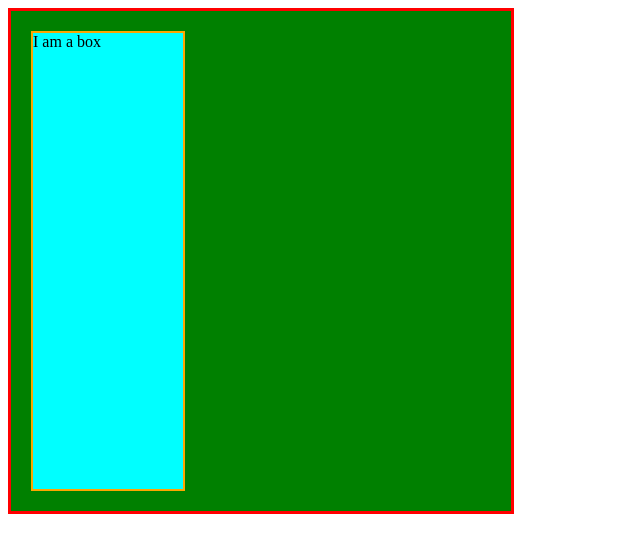
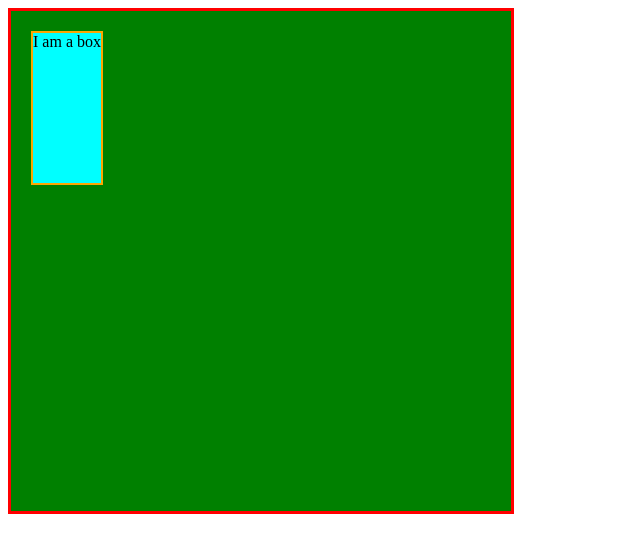
Before and after one commit to Bhupesh-joshi/MERN-Stack, a plain HTML site: page All-Topics/CSS/Transitions/Transitions.html in a window 1280 px wide. Shown: the whole page, without its empty margins (0-640 px from the left). Drawn offline with Linux system fonts and the light colour scheme.

Commit message:
animations

```diff
--- a/All-Topics/CSS/Transitions/Transitions.css
+++ b/All-Topics/CSS/Transitions/Transitions.css
@@ -7,8 +7,8 @@
 }
 
 .box {
-    /* height: 150px; */
-    width: 150px;
+    height: 150px;
+    /* width: 150px; */
     margin: 20px;
     border: 2px solid orange;
     background-color: aqua;
```
